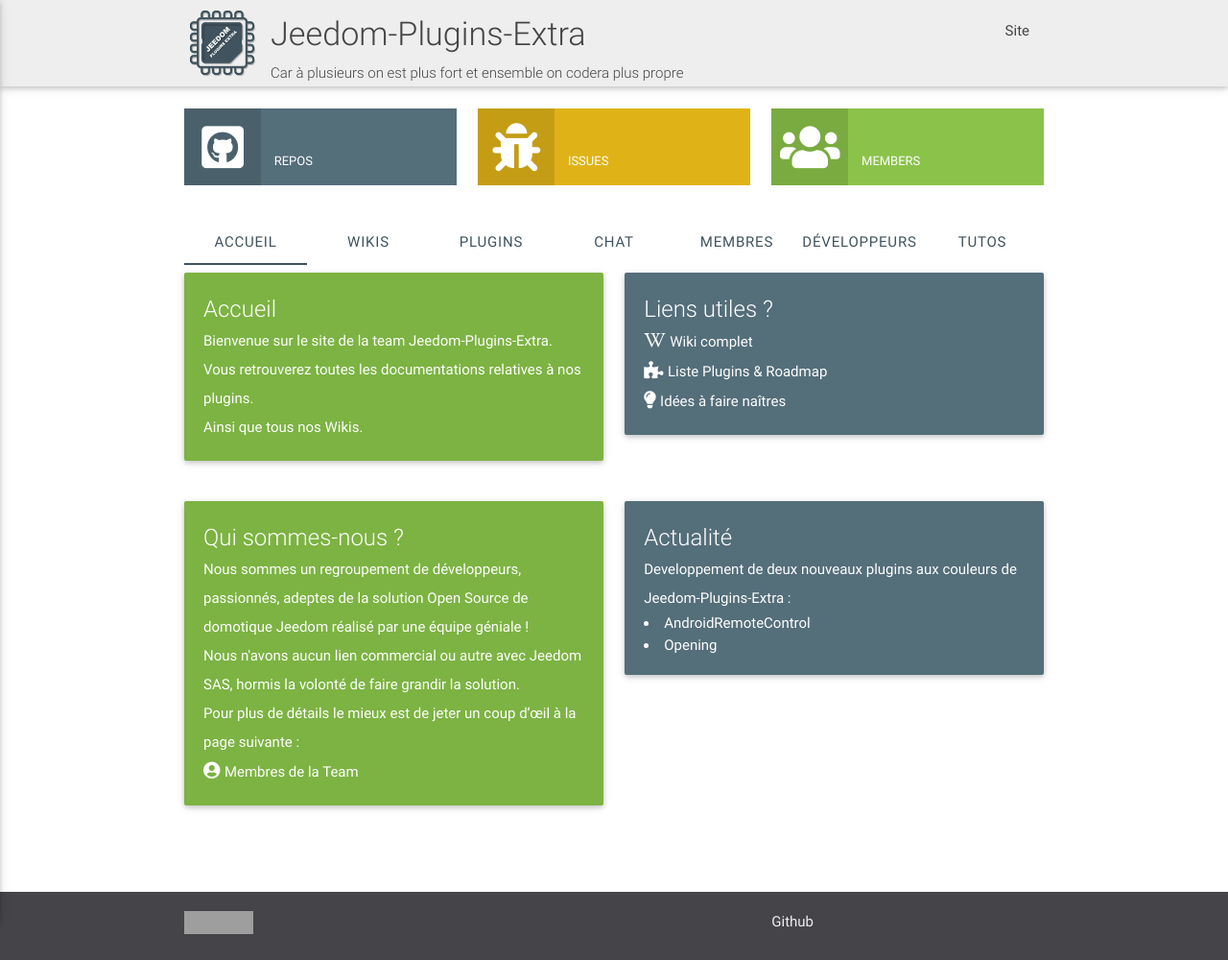
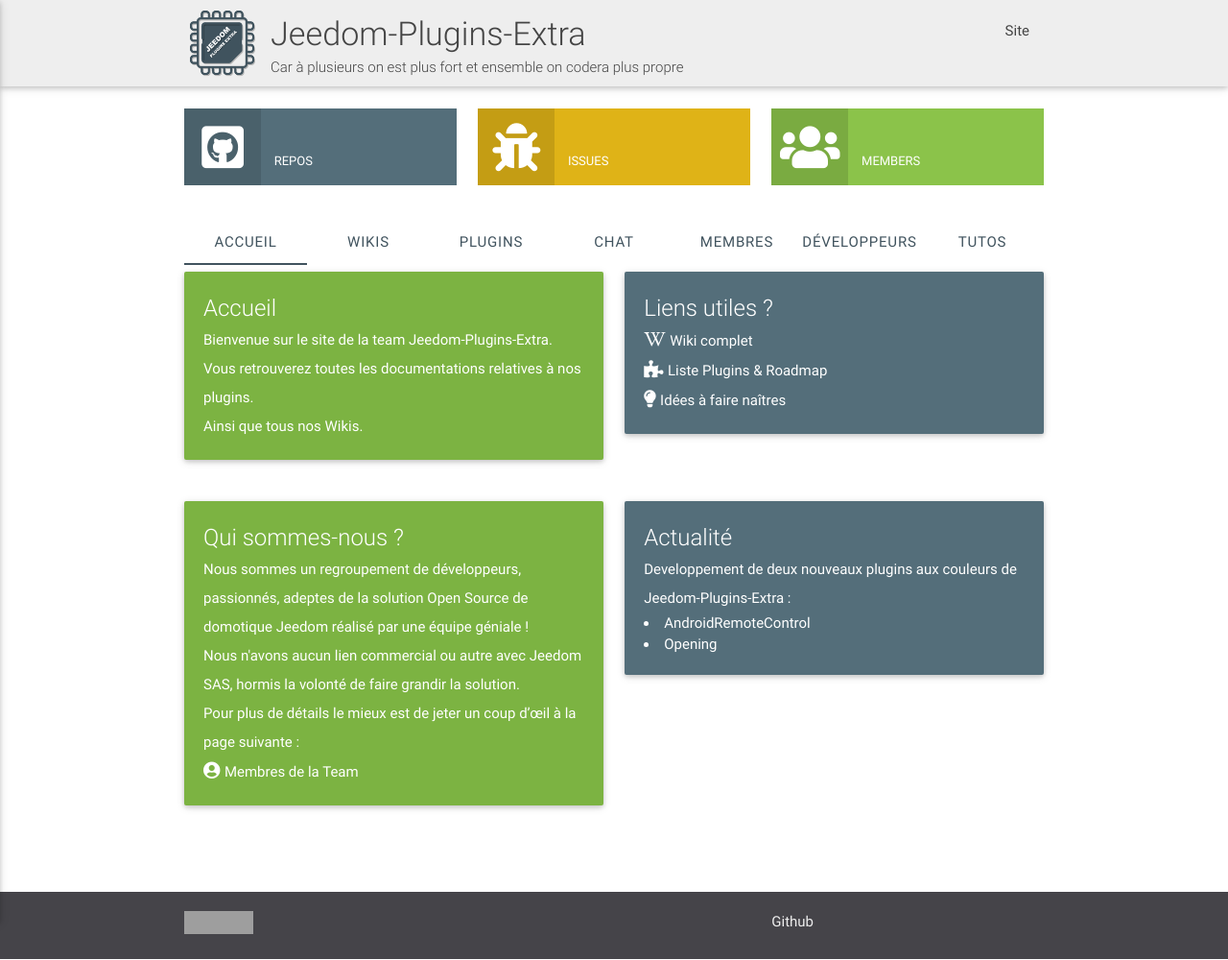
Before and after one commit to NextDom/NextDom.github.io, a Jekyll site: the page index.html, which Jekyll copies as it is, in a window 1280 px wide. Shown: the whole page at 96% size. Built offline with Jekyll 4.4.1, drawn with Linux system fonts in a browser that asks for light colours; nearby versions of some CDN libraries; grey boxes are pictures that could not be loaded.

Commit message:
Update index.html

```diff
--- a/index.html
+++ b/index.html
@@ -31,7 +31,7 @@
  			<div class="nav-wrapper container">
  				<a id="logo-container" href="https://jeedom-plugins-extra.github.io/" class="brand-logo left"><img src="img/logoblue.png" style="height:80px;margin-top:5px"></a>
  				<ul class="titre">
- 					<li><h4>Jeedom-Plugins-Extra<h6>Car à plusieurs on est plus fort et ensemble on codera plus propre</h6></h4></li>
+ 					<li><h4 style="margin-bottom:0px">Jeedom-Plugins-Extra</h4><h6>Car à plusieurs on est plus fort et ensemble on codera plus propre</h6></li>
  				</ul>
  				<a href="https://jeedom-plugins-extra.github.io/" data-activates="nav-mobile" class="button-collapse btn-floating btn-large waves-effect waves-light jeedomcolorbg"><i class="material-icons">menu</i></a>
  				<ul class="right hide-on-med-and-down">
```
